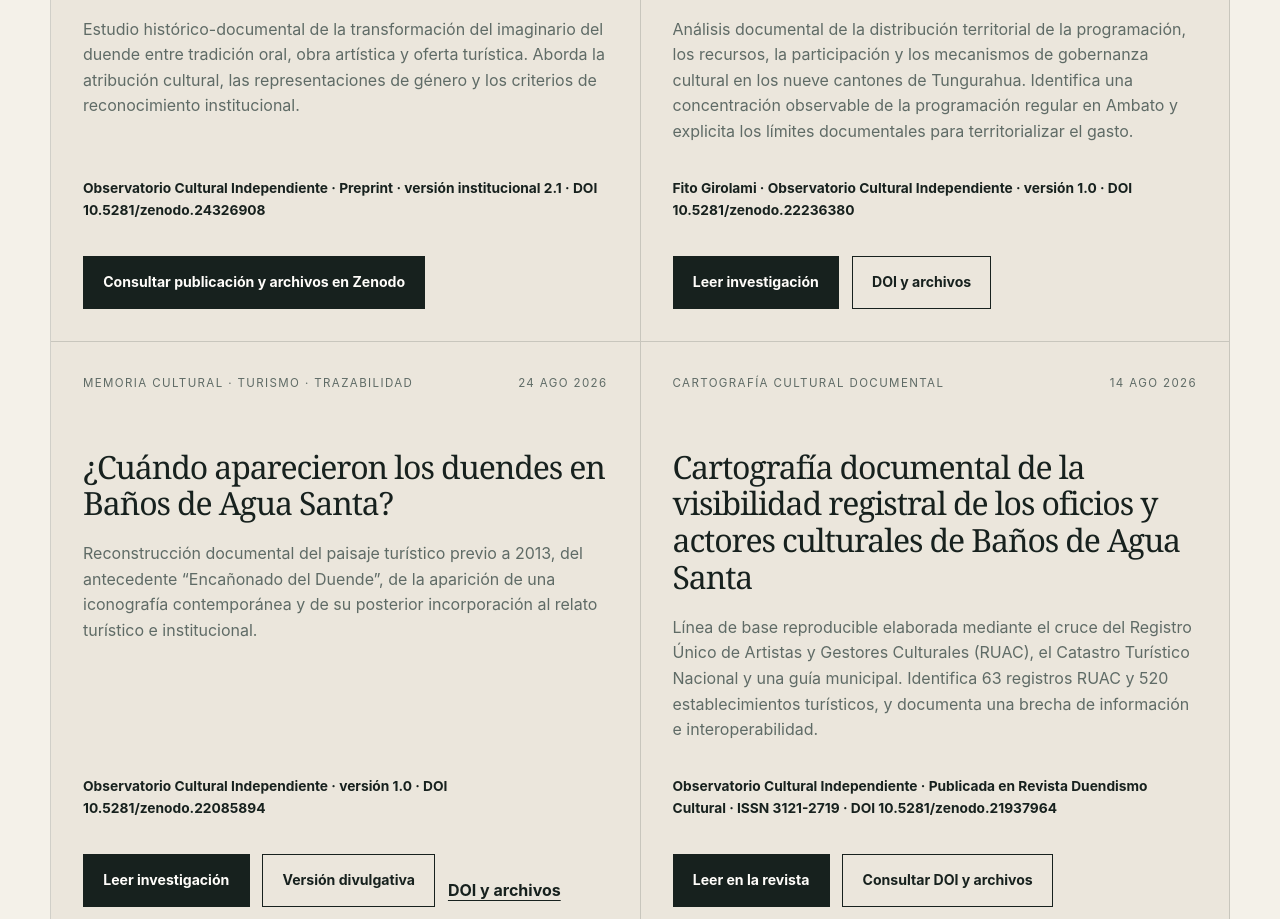
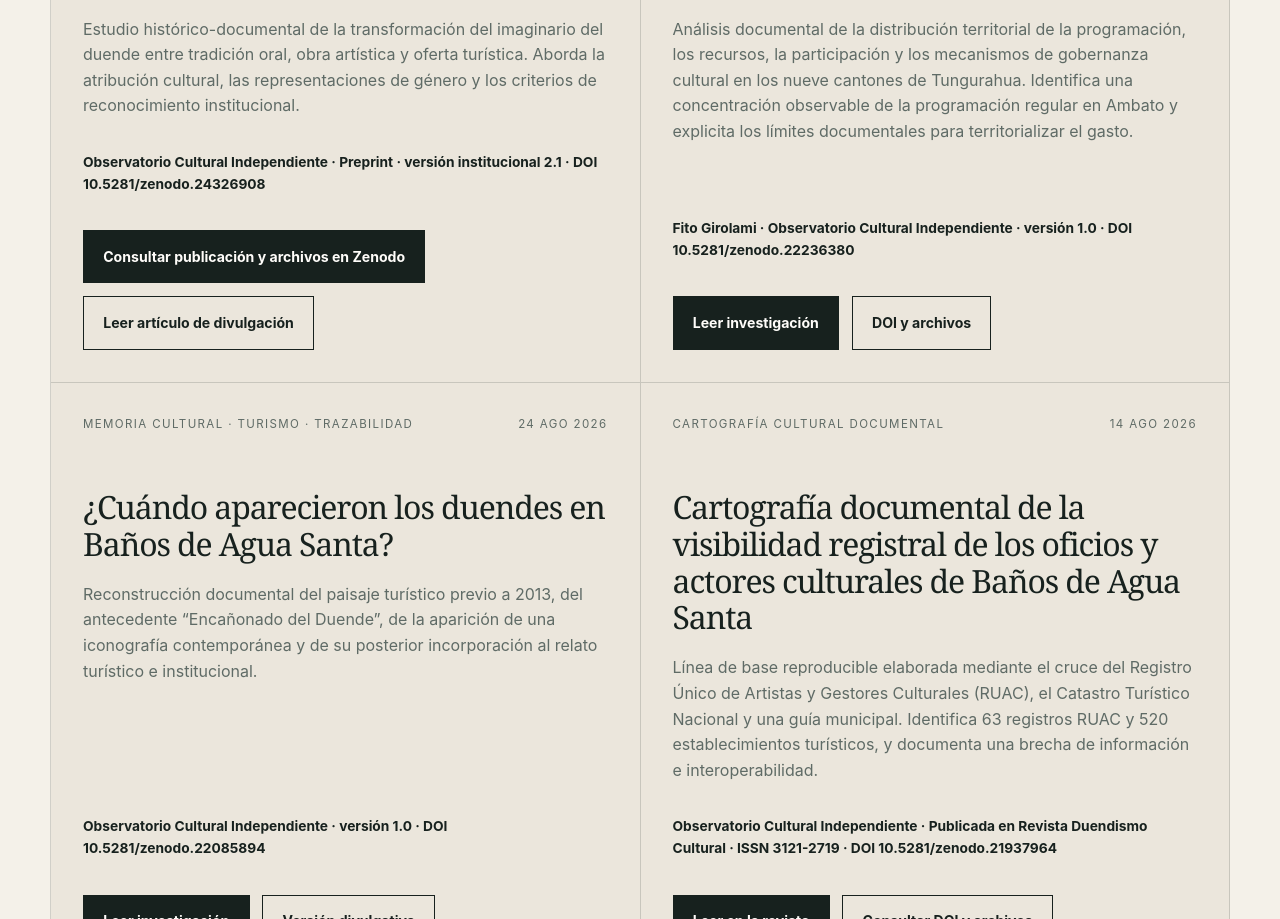
Before and after one commit to FitoGirolami/observatorioculturalindependiente.org, a plain HTML site: page archivo.html in a window 1280 px wide. Shown: the part 2815-3734 px from the top of the page. Drawn offline with Linux system fonts and the light colour scheme.

Commit message:
Vincular artículo divulgativo de Medium con investigación OCI sobre duendes

```diff
--- a/archivo.html
+++ b/archivo.html
@@ -27,7 +27,7 @@
     <section class="section publications"><div class="container"><div class="archive-summary" aria-label="Resumen del archivo"><div><strong>98</strong><span>registros estables</span></div><div><strong>2025–2026</strong><span>periodo documentado</span></div><div><strong>Acceso abierto</strong><span>consulta pública</span></div></div><div class="archive-action archive-action-top"><div><p class="eyebrow">Catálogo documental</p><h3>Archivo del Observatorio Cultural Independiente</h3><p>El perfil reúne versiones, fechas, autorías, descripciones y registros de publicaciones abiertas.</p></div><a class="button button-primary" href="https://orcid.org/0009-0001-6195-0128" target="_blank" rel="noopener noreferrer">Consultar registro documental</a></div></div></section>
     <section class="section section-tinted"><div class="container"><div class="section-heading"><div><p class="section-label">Investigaciones en curso</p><h2>Expedientes que todavía reciben evidencia</h2></div><p>Una versión 0.x identifica un trabajo abierto: puede confirmarse, ampliarse, matizarse o corregirse con nueva documentación.</p></div><div class="publication-grid publication-grid-full"><article class="publication-card publication-card-link"><div class="publication-meta"><span>Gobernanza y participación territorial</span><time datetime="2026-08-20">20 ago 2026</time></div><h3>Geoamigos del Geoparque Volcán Tungurahua: acceso, criterios y participación territorial</h3><p>Documenta la secuencia de solicitudes y respuestas, la distribución pública de 53 Geoamigos y la información que permanece pendiente sobre requisitos, criterios y decisiones de incorporación.</p><div class="publication-authors">Fito Girolami · OCI-GC-2026-01 · versión 0.1</div><a class="button button-primary" href="estudios/geoamigos-geoparque-volcan-tungurahua-2026.html">Consultar expediente abierto</a></article></div></div></section>
     <section class="section"><div class="container"><div class="section-heading"><div><p class="section-label">Selección inicial</p><h2>Investigaciones visibles</h2></div><p>La selección muestra la amplitud temática del archivo: historia, memoria, turismo, desarrollo territorial, derechos culturales, narrativas, folklore y cultura digital.</p></div><div class="publication-grid publication-grid-full">
-      <article class="publication-card publication-card-link"><div class="publication-meta"><span>Patrimonio cultural · Duendes · Mercantilización turística</span><time datetime="2026-11">nov 2026</time></div><h3>La mercantilización del imaginario y la disputa por el patrimonio: el caso del duende en Baños de Agua Santa (2010–2026)</h3><p>Estudio histórico-documental de la transformación del imaginario del duende entre tradición oral, obra artística y oferta turística. Aborda la atribución cultural, las representaciones de género y los criterios de reconocimiento institucional.</p><div class="publication-authors">Observatorio Cultural Independiente · Preprint · versión institucional 2.1 · DOI 10.5281/zenodo.24326908</div><div class="hero-actions"><a class="button button-primary" href="https://doi.org/10.5281/zenodo.24326908" target="_blank" rel="noopener noreferrer">Consultar publicación y archivos en Zenodo</a></div></article>
+      <article class="publication-card publication-card-link"><div class="publication-meta"><span>Patrimonio cultural · Duendes · Mercantilización turística</span><time datetime="2026-11">nov 2026</time></div><h3>La mercantilización del imaginario y la disputa por el patrimonio: el caso del duende en Baños de Agua Santa (2010–2026)</h3><p>Estudio histórico-documental de la transformación del imaginario del duende entre tradición oral, obra artística y oferta turística. Aborda la atribución cultural, las representaciones de género y los criterios de reconocimiento institucional.</p><div class="publication-authors">Observatorio Cultural Independiente · Preprint · versión institucional 2.1 · DOI 10.5281/zenodo.24326908</div><div class="hero-actions"><a class="button button-primary" href="https://doi.org/10.5281/zenodo.24326908" target="_blank" rel="noopener noreferrer">Consultar publicación y archivos en Zenodo</a><a class="button button-secondary" href="https://medium.com/@observatorio.culturaec/cuando-el-duende-se-convierte-en-negocio-qui%C3%A9n-crea-la-cultura-y-qui%C3%A9n-recibe-el-reconocimiento-59d30dc4da62" target="_blank" rel="noopener noreferrer">Leer artículo de divulgación</a></div></article>
       <article class="publication-card publication-card-link"><div class="publication-meta"><span>Gobernanza cultural · Descentralización · Transparencia</span><time datetime="2026-09-01">1 sep 2026</time></div><h3>Radiografía territorial y gobernanza cultural: Casa de la Cultura Ecuatoriana Núcleo de Tungurahua (2022–2026)</h3><p>Análisis documental de la distribución territorial de la programación, los recursos, la participación y los mecanismos de gobernanza cultural en los nueve cantones de Tungurahua. Identifica una concentración observable de la programación regular en Ambato y explicita los límites documentales para territorializar el gasto.</p><div class="publication-authors">Fito Girolami · Observatorio Cultural Independiente · versión 1.0 · DOI 10.5281/zenodo.22236380</div><div class="hero-actions"><a class="button button-primary" href="estudios/cce-tungurahua-radiografia-territorial-2022-2026.html">Leer investigación</a><a class="button button-secondary" href="https://doi.org/10.5281/zenodo.22236380" target="_blank" rel="noopener noreferrer">DOI y archivos</a></div></article>
       <article class="publication-card publication-card-link"><div class="publication-meta"><span>Memoria cultural · Turismo · Trazabilidad</span><time datetime="2026-08-24">24 ago 2026</time></div><h3>¿Cuándo aparecieron los duendes en Baños de Agua Santa?</h3><p>Reconstrucción documental del paisaje turístico previo a 2013, del antecedente “Encañonado del Duende”, de la aparición de una iconografía contemporánea y de su posterior incorporación al relato turístico e institucional.</p><div class="publication-authors">Observatorio Cultural Independiente · versión 1.0 · DOI 10.5281/zenodo.22085894</div><div class="hero-actions"><a class="button button-primary" href="estudios/duendes-banos-memoria-cultural-2012-2026.html">Leer investigación</a><a class="button button-secondary" href="https://medium.com/@observatorio.culturaec/cu%C3%A1ndo-aparecieron-los-duendes-en-ba%C3%B1os-de-agua-santa-b53f7e4d63ec" target="_blank" rel="noopener noreferrer">Versión divulgativa</a><a class="text-link" href="https://doi.org/10.5281/zenodo.22085894" target="_blank" rel="noopener noreferrer">DOI y archivos</a></div></article>
       <article class="publication-card publication-card-link"><div class="publication-meta"><span>Cartografía cultural documental</span><time datetime="2026-08-14">14 ago 2026</time></div><h3>Cartografía documental de la visibilidad registral de los oficios y actores culturales de Baños de Agua Santa</h3><p>Línea de base reproducible elaborada mediante el cruce del Registro Único de Artistas y Gestores Culturales (RUAC), el Catastro Turístico Nacional y una guía municipal. Identifica 63 registros RUAC y 520 establecimientos turísticos, y documenta una brecha de información e interoperabilidad.</p><div class="publication-authors">Observatorio Cultural Independiente · Publicada en Revista Duendismo Cultural · ISSN 3121-2719 · DOI 10.5281/zenodo.21937964</div><div class="hero-actions"><a class="button button-primary" href="https://duendismocultural.org/articulos/cartografia-documental-cultural-banos/" target="_blank" rel="noopener noreferrer">Leer en la revista</a><a class="button button-secondary" href="https://doi.org/10.5281/zenodo.21937964" target="_blank" rel="noopener noreferrer">Consultar DOI y archivos</a></div></article>
```
